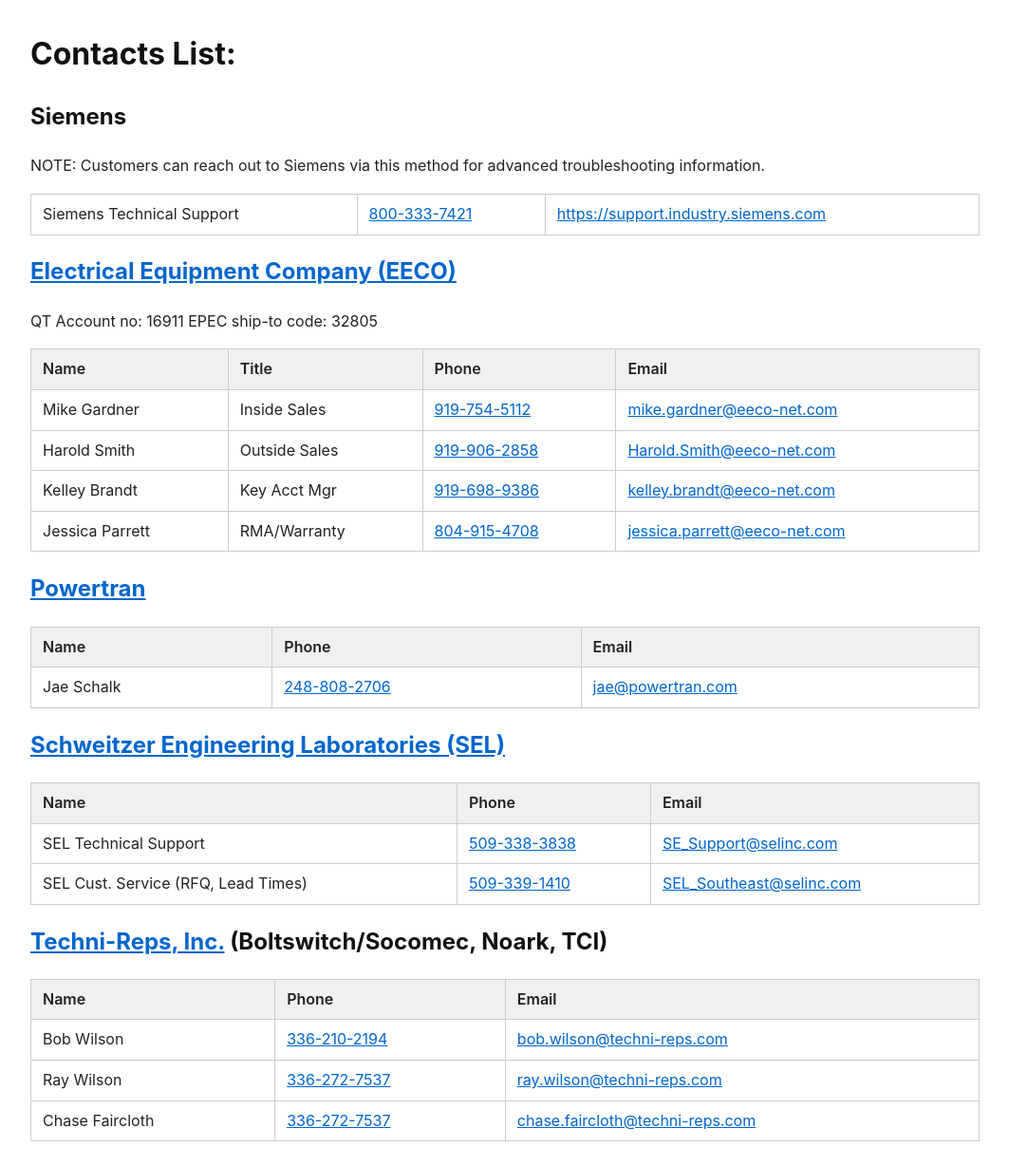
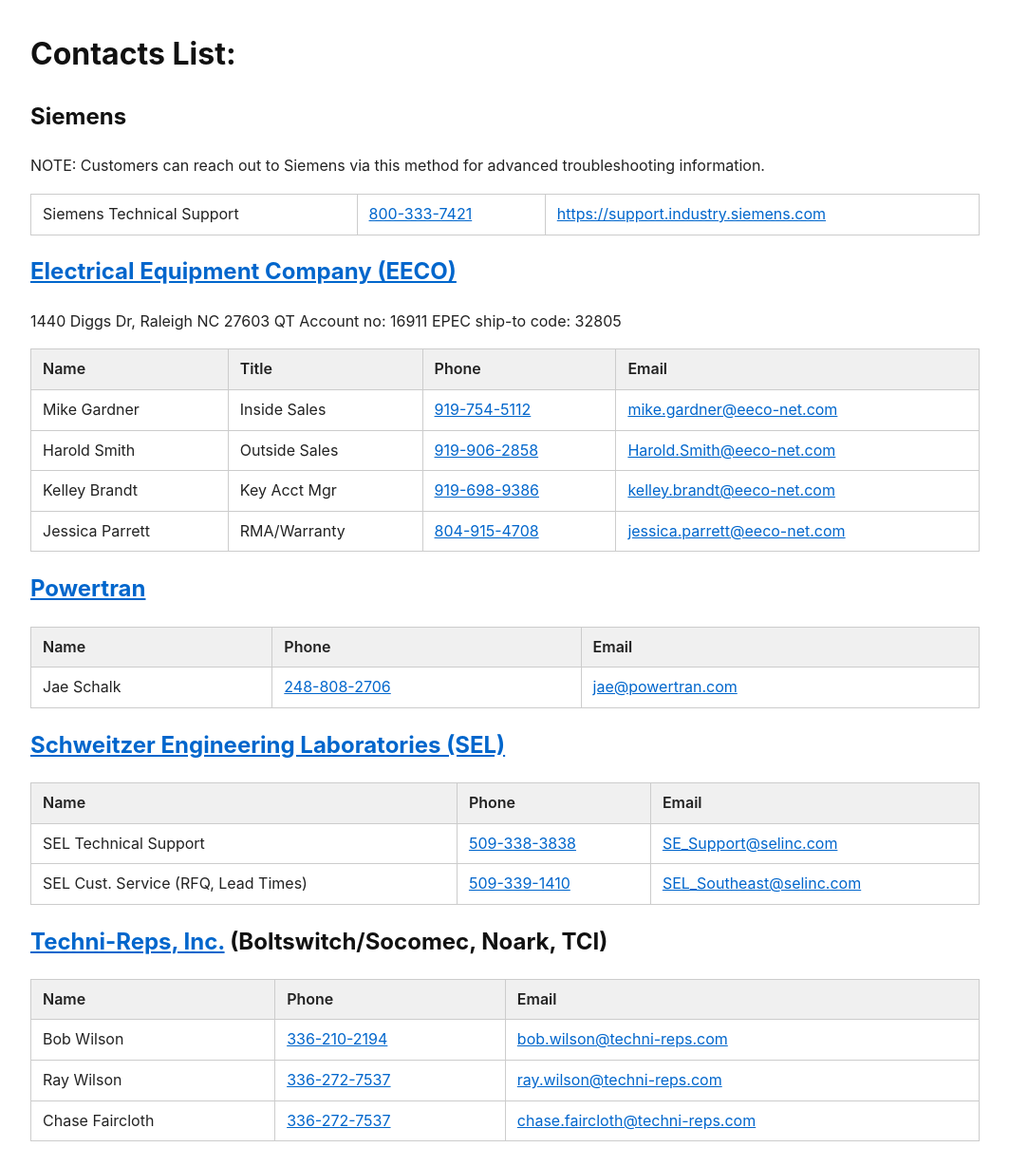
Before and after one commit to epecsupport/Service, a Jekyll site: the page built from contacts.md, in a window 1280 px wide. Shown: the whole page at 95% size, without its empty margins (108-1171 px from the left). Built offline with Jekyll 4.4.1, drawn with Linux system fonts in a browser that asks for light colours.

Commit message:
Added EECO address

```diff
--- a/contacts.md
+++ b/contacts.md
@@ -13,7 +13,7 @@ NOTE: Customers can reach out to Siemens via this method for advanced troublesho
 | Siemens Technical Support 	| 800-333-7421 	| [https://support.industry.siemens.com](https://support.industry.siemens.com) 	|
 
 ## [Electrical Equipment Company (EECO)](https://eecoonline.com)
-
+1440 Diggs Dr, Raleigh NC 27603
 QT Account no: 16911
 EPEC ship-to code: 32805
 
```
